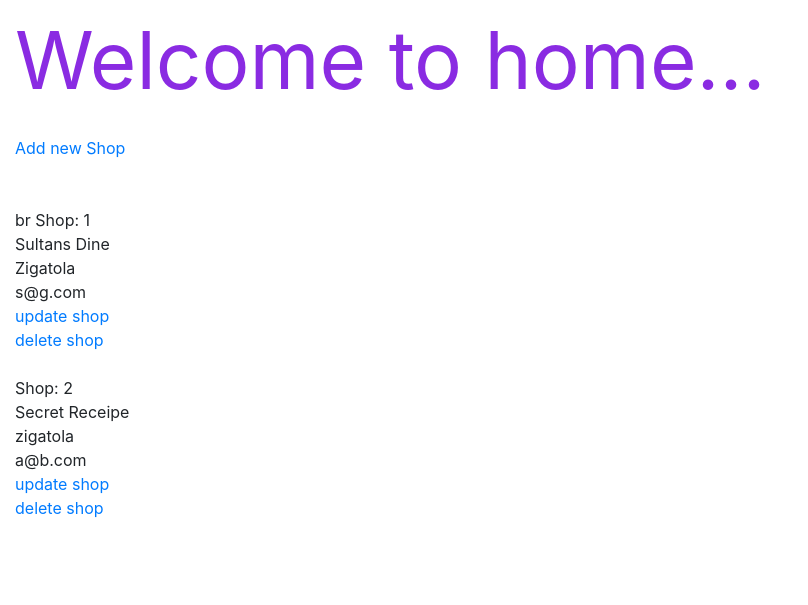
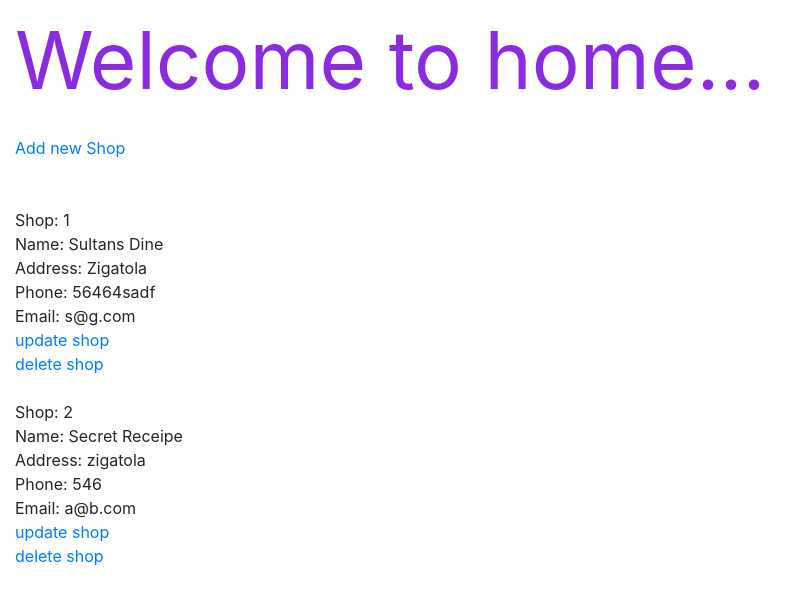
Before and after one commit to dee4git/djsp23, a Django app: page / in a window 1280 px wide. Shown: the part 56-661 px from the top of the page, without its empty margins (0-808 px from the left). Run offline with Django 4.2, Linux system fonts and the light colour scheme; data comes from the database, SQL or seed files in the repository; both versions use the stored data as it was after the commit.

Commit message:
update prefill is now fixed

```diff
--- a/templates/home.html
+++ b/templates/home.html
@@ -12,12 +12,12 @@
     <br>
     <br>
     <br>
-br
     {% for s in shops %}
         Shop: {{ s.id }}<br>
-        {{ s.name }}<br>
-        {{ s.address }}<br>
-        {{ s.email }}<br>
+        Name: {{ s.name }}<br>
+        Address: {{ s.address }}<br>
+        Phone: {{ s.phone }}<br>
+        Email: {{ s.email }}<br>
         <a href="{% url 'update-shop' s.id %}" > update shop</a> <br>
         <a href="{% url 'delete-shop' s.id %}" > delete shop</a> <br>
         <br>
```
Also changed, not shown: shops/views.py (+4 -5 lines), db.sqlite3.
